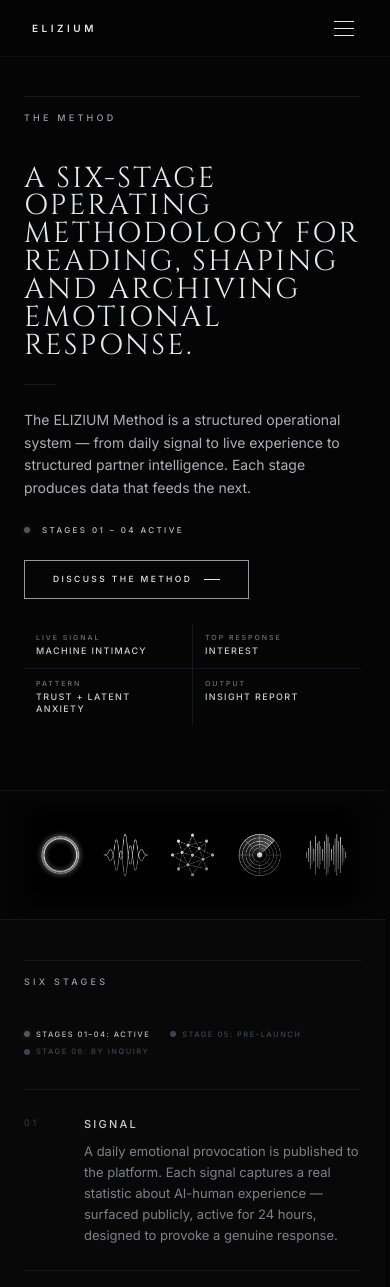
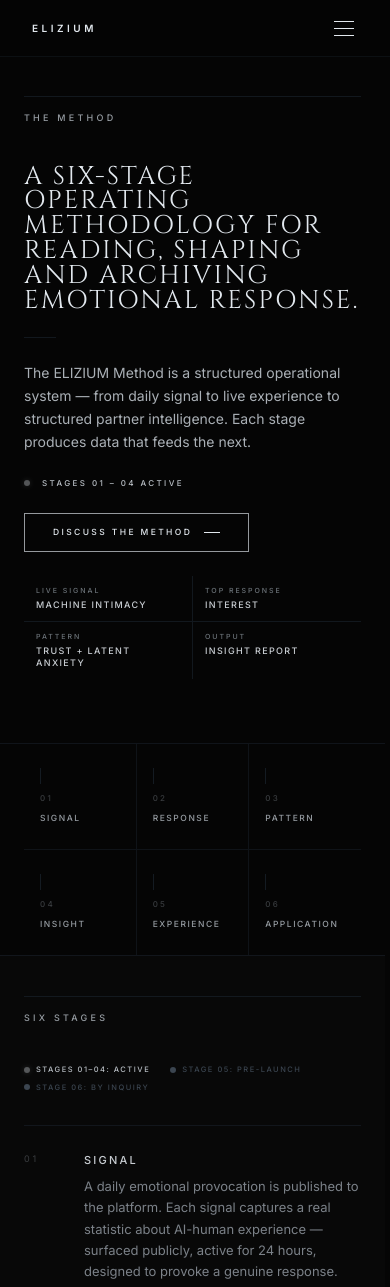
Before and after one commit to elizpresent-sketch/elysium-ai-website, a Next.js app: page /method in a window 390 px wide. Shown: the top 1287 px of the page. Built offline with nearby package versions, Linux system fonts and the light colour scheme.

Commit message:
Fix method and company visual layout

```diff
--- a/src/app/company/page.tsx
+++ b/src/app/company/page.tsx
@@ -8,6 +8,33 @@
 
 const BG = "#050505";
 const W  = "max-w-[1440px] mx-auto px-6 lg:px-12";
+
+// ─── FadeImage ───────────────────────────────────────────────────────────────
+interface FadeImageProps {
+  src: string; alt: string; className?: string; position?: string;
+  fadeLeft?: number; fadeRight?: number; fadeTop?: number; fadeBottom?: number;
+  sizes?: string;
+}
+function FadeImage({
+  src, alt, className = "", position = "center center",
+  fadeLeft = 0, fadeRight = 0, fadeTop = 10, fadeBottom = 10, sizes = "100vw",
+}: FadeImageProps) {
+  const layers: string[] = [];
+  if (fadeTop > 0)    layers.push(`linear-gradient(to bottom, ${BG} 0%, transparent ${fadeTop}%)`);
+  if (fadeBottom > 0) layers.push(`linear-gradient(to top,    ${BG} 0%, transparent ${fadeBottom}%)`);
+  if (fadeLeft > 0)   layers.push(`linear-gradient(to right,  ${BG} 0%, transparent ${fadeLeft}%)`);
+  if (fadeRight > 0)  layers.push(`linear-gradient(to left,   ${BG} 0%, transparent ${fadeRight}%)`);
+  return (
+    <div className={`relative overflow-hidden ${className}`}>
+      <Image src={src} alt={alt} fill className="object-cover"
+        style={{ objectPosition: position }} sizes={sizes} />
+      {layers.length > 0 && (
+        <div aria-hidden className="absolute inset-0 pointer-events-none z-10"
+          style={{ background: layers.join(", ") }} />
+      )}
+    </div>
+  );
+}
 
 // ─── SectionHead ─────────────────────────────────────────────────────────────
 function SectionHead({ label }: { label: string }) {
@@ -63,11 +90,14 @@
       <section style={{ background: BG }} className="pt-24 pb-16 lg:pt-36 lg:pb-24">
         <div className={W}>
           <SectionHead label="Company" />
+          <div className="grid grid-cols-1 lg:grid-cols-[1fr_1fr] gap-10 lg:gap-14 items-start">
+
+            {/* Left: text */}
             <motion.div
               initial="hidden"
               animate="visible"
               variants={stagger}
-            className="flex flex-col gap-6 max-w-[680px]"
+              className="flex flex-col gap-6"
             >
               <motion.h1
                 variants={fadeUp}
@@ -109,6 +139,28 @@
                 </span>
               </motion.div>
             </motion.div>
+
+            {/* Right: company identity image (desktop only) */}
+            <motion.div
+              initial="hidden"
+              animate="visible"
+              variants={fadeUp}
+              className="hidden lg:block"
+            >
+              <FadeImage
+                src="/images/elysium-ai/dark/generated/elizium-company-identity-interior.webp"
+                alt="ELIZIUM — Company Identity"
+                className="w-full aspect-[4/5]"
+                position="center center"
+                fadeLeft={15}
+                fadeRight={12}
+                fadeBottom={20}
+                fadeTop={0}
+                sizes="50vw"
+              />
+            </motion.div>
+
+          </div>
         </div>
       </section>
 
--- a/src/app/method/page.tsx
+++ b/src/app/method/page.tsx
@@ -146,21 +146,24 @@
       <section style={{ background: BG }} className="pt-24 pb-16 lg:pt-36 lg:pb-24">
         <div className={W}>
           <SectionHead label="The Method" />
+          <div className="grid grid-cols-1 lg:grid-cols-[1fr_1fr] gap-10 lg:gap-14 items-start">
+
+            {/* Left: text */}
             <motion.div
               initial="hidden"
               animate="visible"
               variants={stagger}
-            className="flex flex-col gap-6 max-w-[680px]"
+              className="flex flex-col gap-6"
             >
               <motion.h1
                 variants={fadeUp}
                 className="font-display font-normal uppercase text-[#E2E8EE] leading-[0.97] tracking-[0.08em] sm:tracking-[0.11em]"
-              style={{ fontSize: "clamp(1.8rem, 4vw, 4rem)" }}
+                style={{ fontSize: "clamp(1.6rem, 2.8vw, 3.4rem)" }}
               >
                 A six-stage operating methodology for reading, shaping and archiving emotional response.
               </motion.h1>
               <div className="h-px w-8 bg-[#1C2530]/60" />
-            <motion.p variants={fadeUp} className="text-[14px] text-[#AAB0B6] leading-relaxed max-w-[480px]">
+              <motion.p variants={fadeUp} className="text-[14px] text-[#AAB0B6] leading-relaxed max-w-[440px]">
                 The ELIZIUM Method is a structured operational system — from daily signal to live
                 experience to structured partner intelligence. Each stage produces data that feeds
                 the next.
@@ -179,7 +182,6 @@
                   Discuss the Method <span className="w-4 h-px bg-current" />
                 </Link>
               </motion.div>
-
               <motion.div variants={fadeUp} className="grid grid-cols-2 sm:grid-cols-4 gap-px" style={{ background: "rgba(28,37,48,0.6)" }}>
                 {[
                   { k: "Live Signal",   v: "Machine Intimacy" },
@@ -194,18 +196,44 @@
                 ))}
               </motion.div>
             </motion.div>
+
+            {/* Right: image (desktop only) */}
+            <motion.div
+              initial="hidden"
+              animate="visible"
+              variants={fadeUp}
+              className="hidden lg:block"
+            >
+              <FadeImage
+                src="/images/elysium-ai/dark/generated/elizium-method-hero-signal-field.webp"
+                alt="ELIZIUM Method — Signal Field"
+                className="w-full aspect-[4/5]"
+                position="center top"
+                fadeLeft={18}
+                fadeRight={15}
+                fadeBottom={25}
+                fadeTop={0}
+                sizes="50vw"
+              />
+            </motion.div>
+
+          </div>
         </div>
       </section>
 
-      {/* ── METHOD IMAGE ── */}
-      <div style={{ background: BG }} className="overflow-hidden border-t border-[#1C2530]/50">
-        <FadeImage
-          src="/images/elysium-ai/dark/generated/elizium-method-symbols-set-clean-optimised.webp"
-          alt="ELIZIUM Method — Signal and Pattern System"
-          className="w-full aspect-[21/7]"
-          fadeLeft={12} fadeRight={12} fadeTop={22} fadeBottom={22}
-          sizes="100vw"
-        />
+      {/* ── METHOD STAGE MARKERS ── */}
+      <div style={{ background: BG }} className="border-t border-[#1C2530]/50">
+        <div className={W}>
+          <div className="grid grid-cols-3 lg:grid-cols-6" style={{ gap: "1px", background: "rgba(28,37,48,0.45)" }}>
+            {STAGES.map(({ num, name }) => (
+              <div key={num} className="flex flex-col gap-2 px-4 lg:px-5 py-6 lg:py-8" style={{ background: BG }}>
+                <div className="w-px h-4 bg-[#1C2530]/70" />
+                <span className="text-[8px] tracking-[0.28em] uppercase text-[#6B7278]/50 font-medium">{num}</span>
+                <span className="text-[8.5px] tracking-[0.18em] uppercase text-[#969CA2] font-medium">{name}</span>
+              </div>
+            ))}
+          </div>
+        </div>
       </div>
 
       {/* ── SIX STAGES ── */}
```
Also changed, not shown: 2 other files (tests, documents, lock files or other folders). Lines whose indentation alone changed are shown as unchanged.
